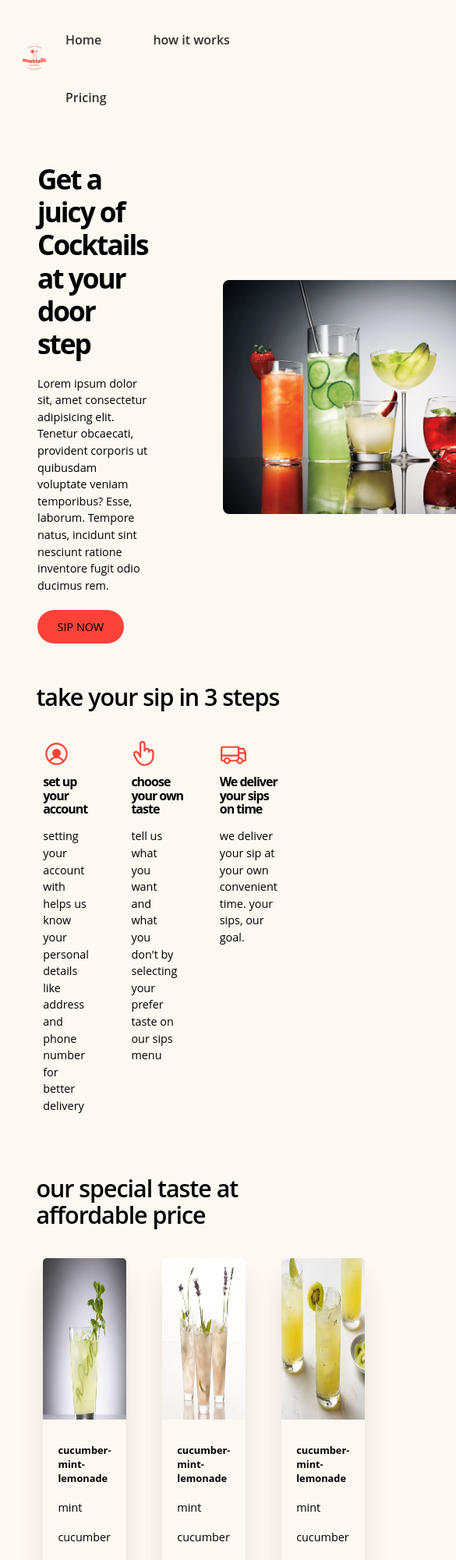
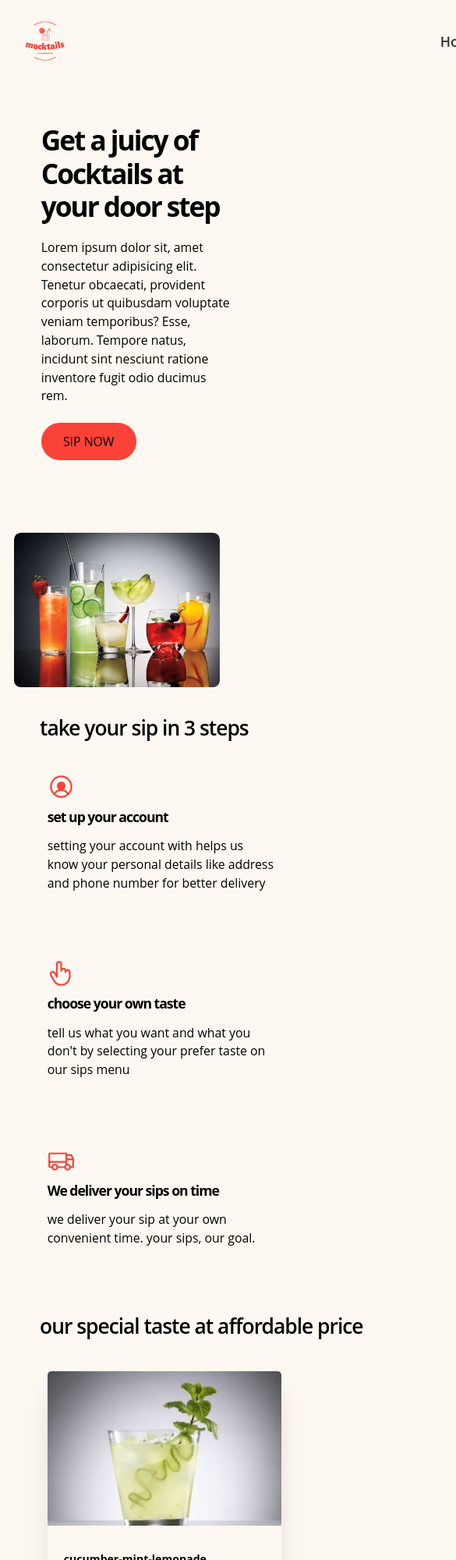
Before and after one commit to abdoullahi42/Mocktails, a plain HTML site: page index.html in a window 390 px wide. Shown: the top 2000 px of the page at 78% size, 585 px wide, since content can reach past the window. Drawn offline with Linux system fonts and the light colour scheme.

Commit message:
responsiveness
added some media query in other to make websites responsiveness.

```diff
--- a/index.html
+++ b/index.html
@@ -212,16 +212,16 @@
 
         <!--pricing section-->
         <section class="pricing-section" id="pricing-section">
-          <h2>our special taste at affordable price</h2>
+          <h2>our special taste <span>at affordable price</span></h2>
           <div class="pricing-list step">
             <div class="pricing-box -list-1">
               <img
-                src="images/cucumber-mint-lemonade-700x461.jpg"
+                src="images/cucumber.mint.lemonade.700x461(okk).jpg"
                 alt="mint cucumber cocktails glass"
                 class="pricing-img"
               />
               <div class="taste-feature">
-                <h5>cucumber-mint-lemonade</h5>
+                <h4>cucumber-mint-lemonade</h4>
                 <ul>
                   <li class="features-sips">mint</li>
                   <li class="features-sips">cucumber</li>
@@ -235,12 +235,12 @@
             </div>
             <div class="pricing-box -list-2">
               <img
-                src="images/gem.jfif"
+                src="images/resizedImage (144).png"
                 alt="mint cucumber cocktails glass"
                 class="pricing-img"
               />
               <div class="taste-feature">
-                <h5>cucumber-mint-lemonade</h5>
+                <h4>cucumber-mint-lemonade</h4>
                 <ul>
                   <li class="features-sips">mint</li>
                   <li class="features-sips">cucumber</li>
@@ -254,12 +254,12 @@
             </div>
             <div class="pricing-box -list-3">
               <img
-                src="images/leu.jfif"
+                src="images/resizedImage.png"
                 alt="mint cucumber cocktails glass"
                 class="pricing-img"
               />
               <div class="taste-feature">
-                <h5>cucumber-mint-lemonade</h5>
+                <h4>cucumber-mint-lemonade</h4>
                 <ul>
                   <li class="features-sips">mint</li>
                   <li class="features-sips">cucumber</li>
--- a/style.css
+++ b/style.css
@@ -5,8 +5,6 @@
     box-sizing: border-box;
 
 }
-
-
 
 html{
     font-size: 62.5%;
@@ -18,6 +16,11 @@ body{
     color:black;
     /*#e4dfd9;*/
     border-bottom: #fa4238 solid 1rem;
+}
+
+.container{
+    width: 1200px;
+    margin: 0 auto;
 }
 
 /* General */
@@ -46,7 +49,7 @@ h3{
     margin-bottom: 1.8rem;
 }
 
-h5{
+h4{
     margin-bottom: 2.4rem;
     font-size: 2rem;
     width: 100%;
@@ -103,35 +106,14 @@ header{
     justify-content: space-between;
     align-items: center;
   /*background-color: #e4dfd9;  */
-
+  margin-top: 1.5rem;
+  padding-right: 8rem;
 }
-
-@media  (max-width:69.5em){
-   h5 {
-        font-size: 1.8rem;
-    }
-}
-
-@media  (max-width:64.75em){
-   h1{
-    font-size: 4.4rem;
-   }
-    h5 {
-         font-size: 1.6rem;
-     }
-    }
-
-     @media (max-width:56.5em){
-        html{
-            font-size: 50%;
-        }
-     }
-
 
 .logo{
 
-    height: 7rem;
-    width: 7rem;
+    height: 9rem;
+    width: 9rem;
     margin-left: 2rem;
     padding: 1.5rem;
 }
@@ -143,7 +125,7 @@ nav li{
     font-weight: 600;
     font-size: 2rem;
     padding:1.5rem;
-    margin-top: 3.5rem;
+    margin-top: 3.5re;
 
 }
 
@@ -216,7 +198,7 @@ nav li{
     width: 100%;
     border-radius: 5px;
     margin-bottom: 1rem;
-    height: 25.9rem;
+    /*height: 25.9rem;*/
     border-bottom-left-radius: 0;
     border-bottom-right-radius: 0;
 }
@@ -243,3 +225,66 @@ footer{
     color: #000;
     padding: 4.8rem;
 }
+
+/*media query responsiveness*/
+
+@media  (max-width:69.5em){
+    h5 {
+         font-size: 1.8rem;
+     }
+ }
+
+ @media  (max-width:64.75em){
+    h1{
+     font-size: 4.4rem;
+    }
+     h4 {
+          font-size: 1.6rem;
+      }
+     }
+
+      @media (max-width:56.5em){
+         html{
+             font-size: 55%;
+         }
+      }
+      @media (max-width: 44em){
+
+         .step{
+             grid-template-columns: 300px;
+         }
+
+         nav li{
+            /* margin-right: 0;
+             font-size: 1rem;
+             margin-top: 0;
+             padding: 0;*/
+             padding-right: 7rem
+         }
+         .logo{
+            /* width: 5rem;
+             height: 5rem;
+             padding: 0.6rem;*/
+         }
+         .pricing-img{
+             width: 100%;
+
+         }
+         .home-page{
+             grid-template-columns: 320px;
+         }
+         h1{
+            font-size: 4rem;
+         }
+         .home-page-img{
+            max-width: 30rem;
+            /*margin-left: 2.8rem;*/
+            text-align: center;
+         }
+         h2{
+            font-size: 3rem;
+         }
+         span{
+            /*display: block;*/
+         }
+     }
```
Also changed, not shown: images/cucumber-mint-lemonade-700x461(2).jpg (added), images/cucumber.mint.lemonade.700x461(okk).jpg (added), images/gem(1).jfif (added), images/gem(133).jpg (added), images/gem.1.jfif 444444.jpg (added), images/jino.jpg (deleted), images/resizedImage (144).png (added), images/resizedImage.png (added).
